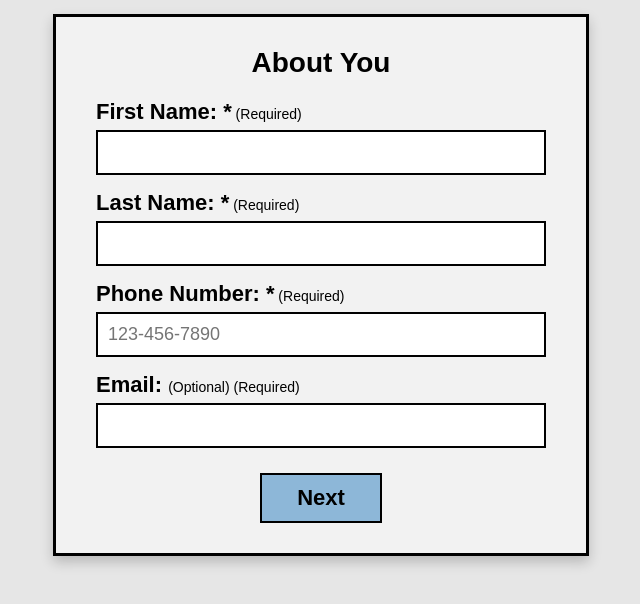
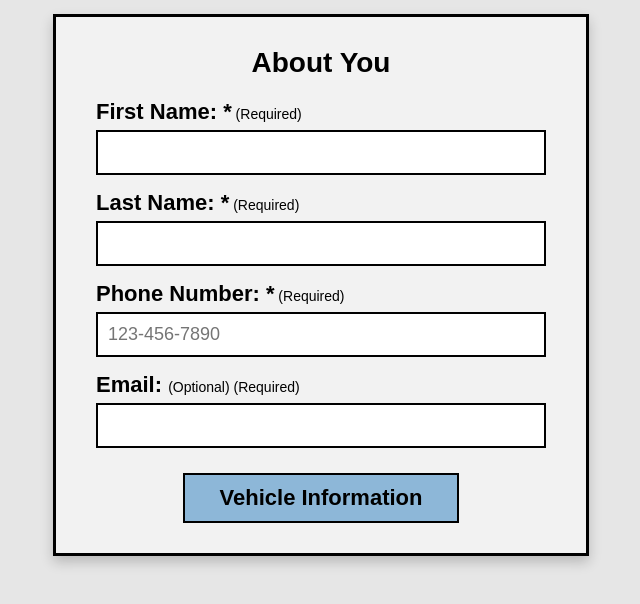
Before and after one commit to AidanH24/SeniorProject, a website: page CustomerSide/AboutPage/aboutYouPage.html in a window 1280 px wide. Shown: the part 122-726 px from the top of the page, without its empty margins (319-959 px from the left). Drawn offline with Linux system fonts and the light colour scheme.

Commit message:
Change button text to 'Vehicle Information'

```diff
--- a/CustomerSide/AboutPage/aboutYouPage.html
+++ b/CustomerSide/AboutPage/aboutYouPage.html
@@ -29,7 +29,7 @@
             <input id="email" type="email">
 
             <div class="btn-container">
-                <button type="submit" id="nextBtn">Next</button>
+                <button type="submit" id="nextBtn">Vehicle Information</button>
             </div>
         </form>
     </div>
```
